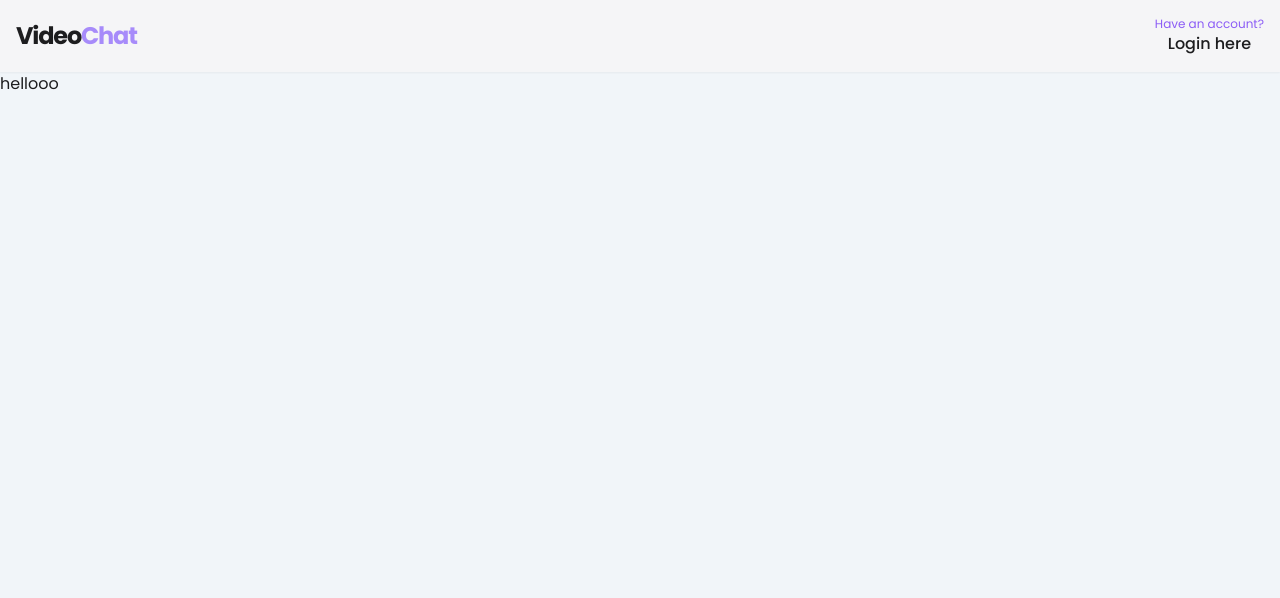
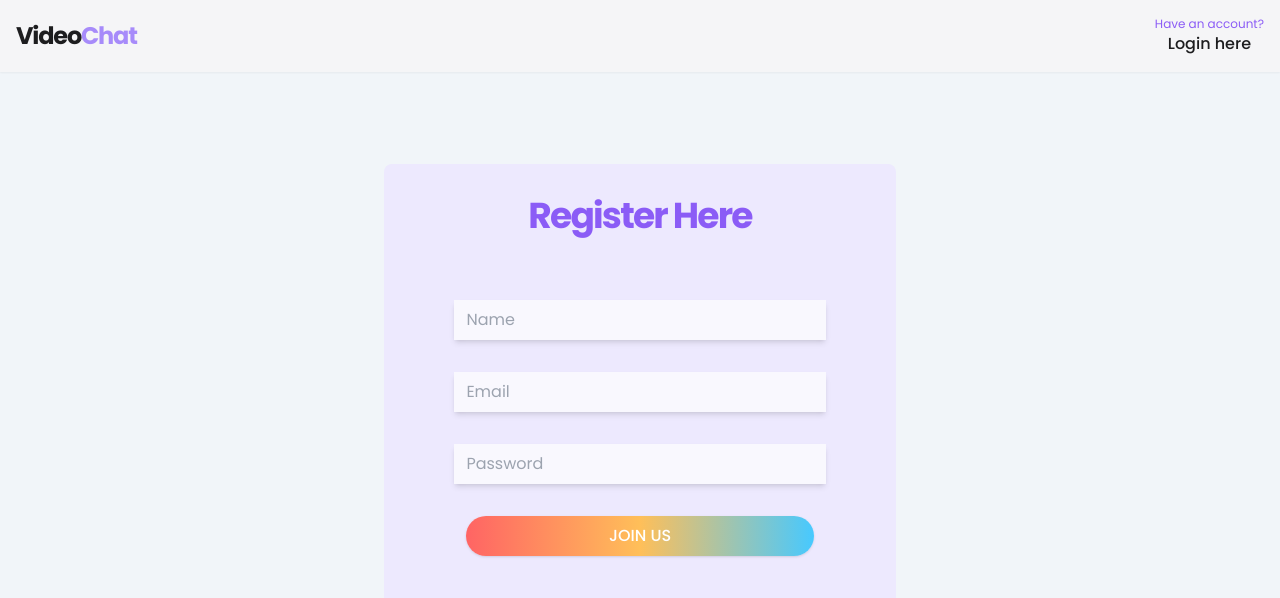
Before and after one commit to h22k/video-chat, a Next.js app in the folder client/: page /register in a window 1280 px wide. Shown: the top 598 px of the page. Built offline with nearby package versions, Linux system fonts and the light colour scheme.

Commit message:
feat: finished the register ui

```diff
--- a/client/src/app/(auth)/register/page.tsx
+++ b/client/src/app/(auth)/register/page.tsx
@@ -1,7 +1,15 @@
+import InputField from "../../../components/InputField";
+
 export default function RegisterPage() {
   return (
-    <>
-      <h1>hellooo</h1>
-    </>
+    <div className="px-6 py-8 lg:w-2/5 sm:w-3/5 w-full flex absolute top-1/2 left-1/2 -translate-x-1/2 -translate-y-1/2 items-center flex-col justify-center sm:bg-violet-100 rounded-lg">
+      <h1 className="text-3xl sm:text-4xl font-bold mb-4 capitalize text-violet-500 tracking-tighter">Register here</h1>
+      <form className="flex items-center w-full justify-center flex-col gap-8 py-12 ">
+        <InputField placeholder="name" type="text" required/>
+        <InputField placeholder="email" type="email" required/>
+        <InputField placeholder="password" type="password" required minLength={8} maxLength={16}/>
+        <button type="submit" className="uppercase bg-gradient-rainbow text-white font-medium px-3 py-2 rounded-full shadow w-3/4 transition-all hover:hue-rotate-180 duration-500">Join us</button>
+      </form>
+    </div>
   )
 }
--- /dev/null
+++ b/client/src/components/InputField.tsx
@@ -0,0 +1,21 @@
+import React from 'react'
+import type { ComponentPropsWithoutRef } from 'react';
+
+interface InputGroupProps extends ComponentPropsWithoutRef<"input"> {
+  type?: string;
+  placeholder?: string
+}
+const InputField = ({ type = 'text', placeholder, ...rest} : InputGroupProps) => {
+  return (
+    <div className='inline-block w-4/5 relative before:absolute before:w-0 before:h-1 before:block before:bottom-0 before:left-0 before:bg-gradient-rainbow focus-within:before:w-full before:transition-all before:ease-linear before:duration-300'>
+      <input
+      type={type}
+      placeholder={placeholder}
+      {...rest}
+      className='bg-white/70 w-full focus:outline-none px-3 py-2 shadow-md placeholder:capitalize'
+      />
+    </div>
+  )
+}
+
+export default InputField
--- a/client/src/components/Navbar.tsx
+++ b/client/src/components/Navbar.tsx
@@ -3,7 +3,7 @@ import Link from 'next/link'
 
 const Navbar = ({ children }: { children: React.ReactNode}) => {
   return (
-    <nav className='flex justify-between items-center py-4 px-4 bg-primary-white shadow-sm'>
+    <nav className='flex justify-between items-center py-4 px-4 bg-primary-white shadow-sm mb-8'>
       <Link href='/' className='font-bold text-xl sm:text-2xl tracking-tighter'>
         Video<span className='text-violet-400'>Chat</span>
       </Link>
--- a/client/tailwind.config.ts
+++ b/client/tailwind.config.ts
@@ -12,6 +12,7 @@ const config: Config = {
         'gradient-radial': 'radial-gradient(var(--tw-gradient-stops))',
         'gradient-conic':
           'conic-gradient(from 180deg at 50% 50%, var(--tw-gradient-stops))',
+        'gradient-rainbow': 'linear-gradient(90deg, #FF6464 0%, #FFBF59 50%, #47C9FF 100%)'
       },
       fontFamily: {
         'poppins': "'Poppins', sans-serif"
```
Also changed, not shown: client/src/app/globals.css (line endings or trailing spaces).
